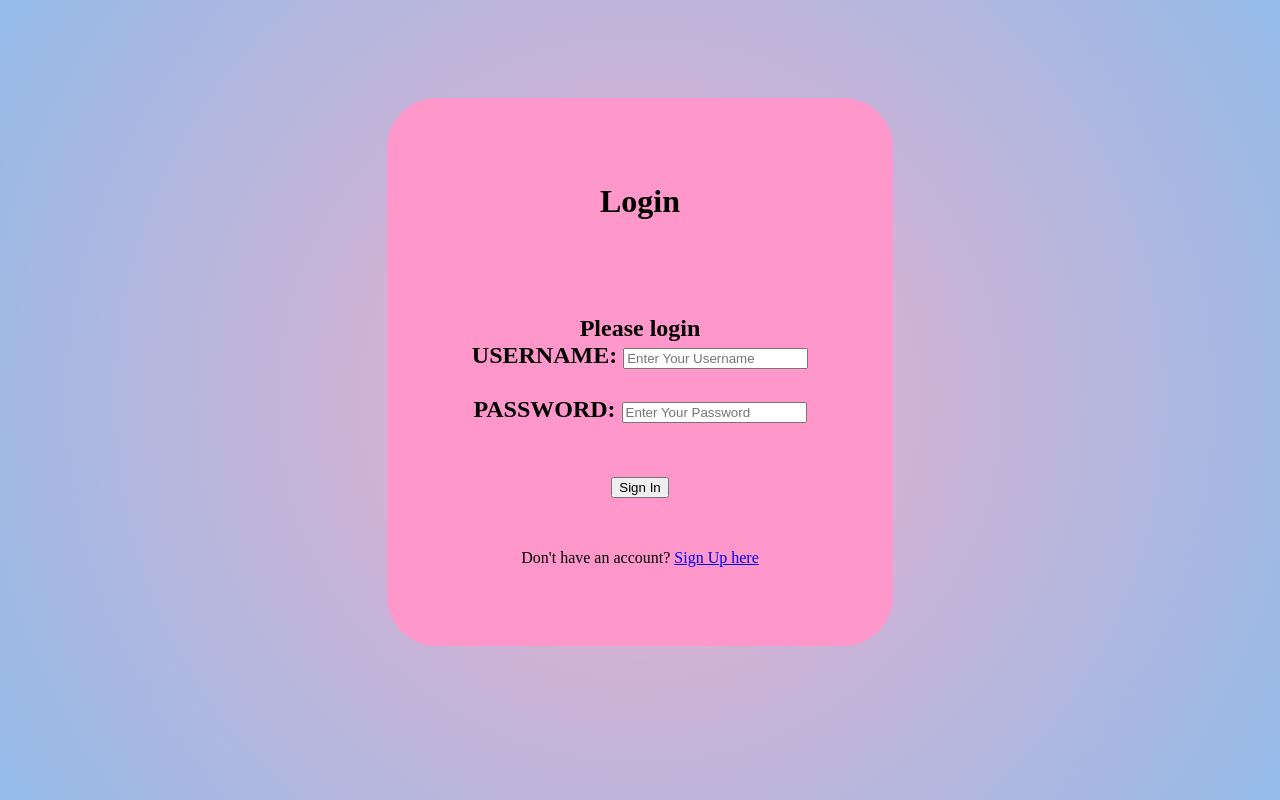
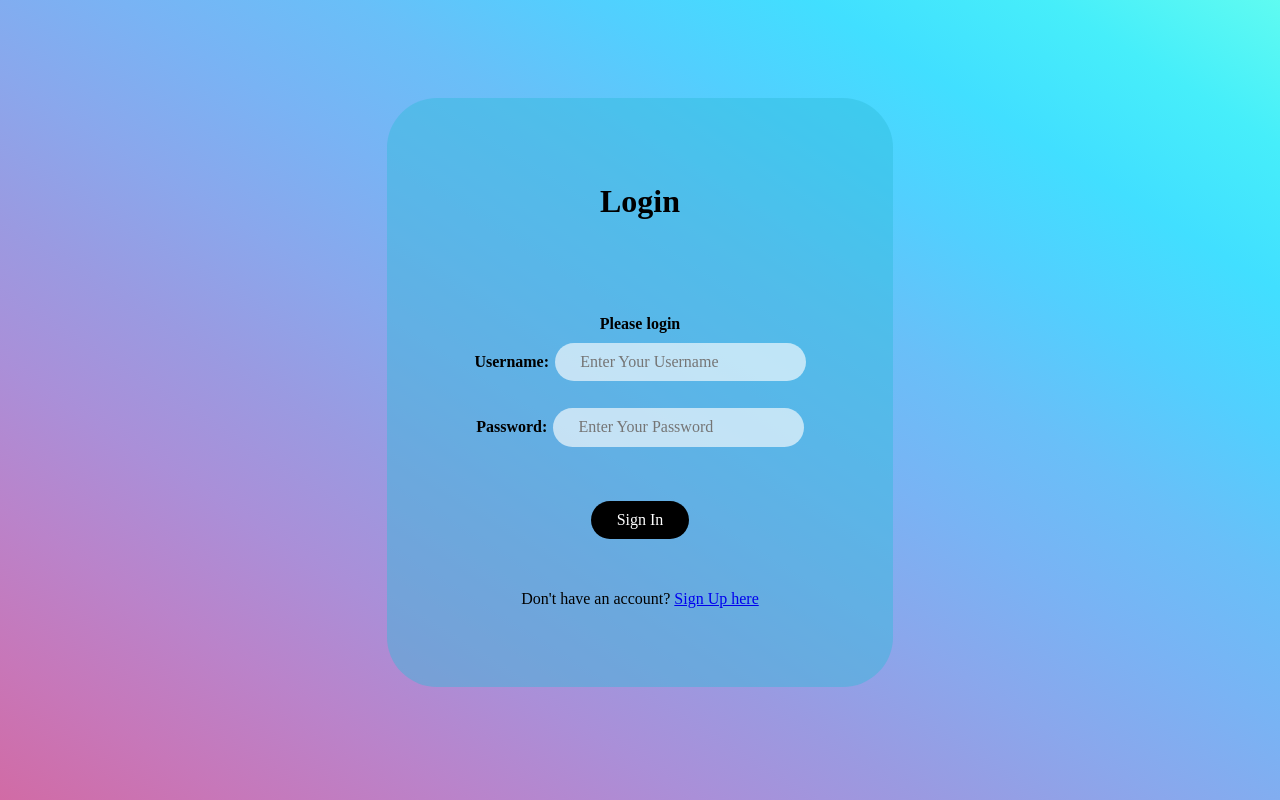
Before and after one commit to sravan1946/bytebash, a Flask app: page /login in a window 1280 px wide. Run offline with Flask 3, Linux system fonts and the light colour scheme.

Commit message:
upload new css

```diff
--- a/app.py
+++ b/app.py
@@ -50,7 +50,6 @@ def upload():
         return render_template("login.html", msg="Please login")
     with open("./data/uploads.json", "r") as upload:
         uploads = json.loads(upload.read())
-    # store each recipe as a dictionary with unique id
     recipe = {
         "title": request.form["title"],
         "ingredients": request.form["ingredients"],
--- a/static/style.css
+++ b/static/style.css
@@ -1,10 +1,9 @@
 .login-body{
-  background-color: rgb(238,174,202);
-  background:radial-gradient(circle,rgba(238,174,202,1)0%,rgba(148,187,233,1)100%);
+    background-image: linear-gradient(to right top, #d16ba5, #c777b9, #ba83ca, #aa8fd8, #9a9ae1, #8aa7ec, #79b3f4, #69bff8, #52cffe, #41dfff, #46eefa, #5ffbf1);
 }
 
 .border{
-    background-color:rgb(255, 151, 203);
+    background-color:rgba(47, 187, 215, 0.434);
     margin-top:0%;
     margin-bottom:0%;
     margin-left: 30%;
@@ -16,3 +15,42 @@
     padding-top: 5%;
     padding-bottom: 5%;
 }
+
+.uname {
+    font-size: medium;
+    color: #000000;
+    font-family: 'Times New Roman', Times, serif;
+}
+
+.btn {
+    background-color: #000000;
+    color: #ffffff;
+    font-family: 'Times New Roman', Times, serif;
+    font-size: medium;
+    border-radius: 50px;
+    border: none;
+    padding-top: 2%;
+    padding-bottom: 2%;
+    padding-left: 5%;
+    padding-right: 5%;
+}
+
+.textbox {
+    background-color: #ffffffa1;
+    color: #000000;
+    font-family: 'Times New Roman', Times, serif;
+    font-size: medium;
+    border-radius: 50px;
+    border: none;
+    padding-top: 2%;
+    padding-bottom: 2%;
+    padding-left: 5%;
+    padding-right: 5%;
+}
+
+.msg {
+    padding-bottom: 2%;
+    font-size: medium;
+    color: #000000;
+    font-family: 'Times New Roman', Times, serif;
+}
--- a/templates/login.html
+++ b/templates/login.html
@@ -13,8 +13,8 @@
 			<h2 class="word">
 				<form action="{{ url_for('login') }}" method="post">
 				<div class="msg">{{ msg }}</div>
-					USERNAME: <input id="username" name="username" type="text" placeholder="Enter Your Username" class="textbox"/></br></br>
-					PASSWORD: <input id="password" name="password" type="password" placeholder="Enter Your Password" class="textbox"/></br></br></br>
+					<label class="uname">Username:</label> <input id="username" name="username" type="text" placeholder="Enter Your Username" class="textbox"/></br></br>
+					<label class="uname">Password:</label> <input id="password" name="password" type="password" placeholder="Enter Your Password" class="textbox"/></br></br></br>
 					<input type="submit" class="btn" value="Sign In"></br></br>
 				</form>
 			</h2>
```
